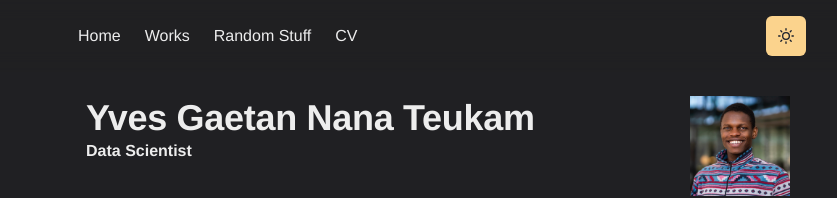
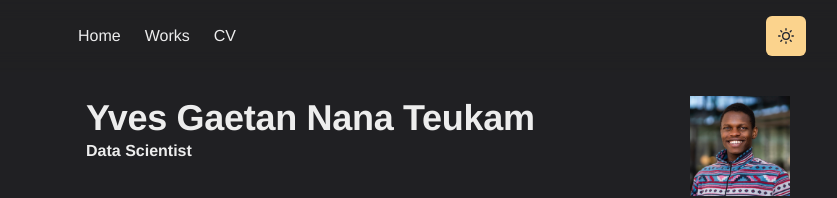
Before and after one commit to yvesnana/nana.github.io, a Next.js app: page / in a window 1280 px wide. Shown: the top 198 px of the page, without its empty margins (202-1039 px from the left). Built offline with nearby package versions, Linux system fonts and the light colour scheme; a web font is replaced by a local one.

Commit message:
Update navbar.js

```diff
--- a/components/navbar.js
+++ b/components/navbar.js
@@ -75,9 +75,6 @@ const Navbar = props => {
           <LinkItem href="/works" path={path}>
             Works
           </LinkItem>
-          <LinkItem href="/stuff" path={path}>
-            Random Stuff
-          </LinkItem>
           <LinkItem href='../cv.pdf' path={path} target="blank_">
             CV
           </LinkItem>
@@ -101,9 +98,6 @@ const Navbar = props => {
                 <MenuItem as={MenuLink} href="/works">
                   Works
                 </MenuItem>
-                <MenuItem as={MenuLink} href="/stuff">
-                  Stuff
-                </MenuItem>
                 <MenuItem as={MenuLink} href='../cv.pdf'>
                   CV
                 </MenuItem>
```
